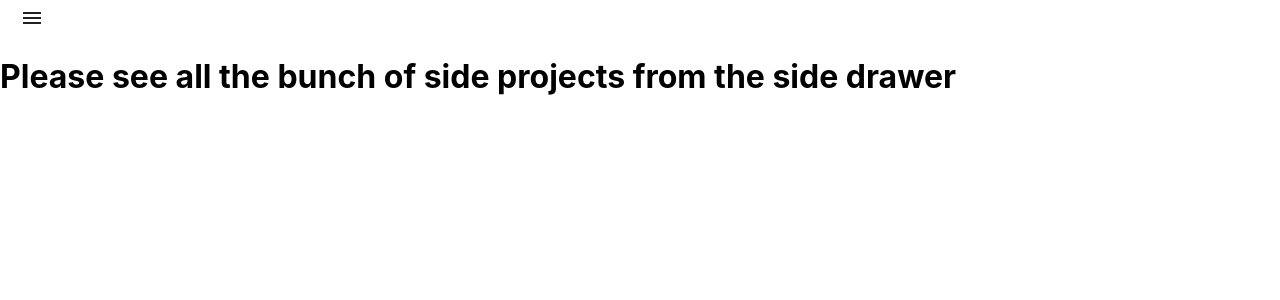
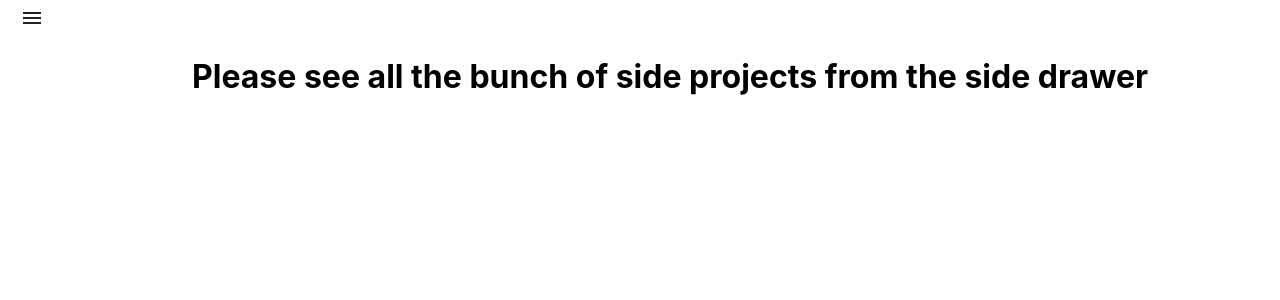
Before and after one commit to akhil9tiet/triplebytetest, a React (Create React App) app: page / in a window 1280 px wide. Shown: the top 300 px of the page. Built offline with nearby package versions, Linux system fonts and the light colour scheme.

Commit message:
wip: add LiveSearch to side drawer

```diff
--- /dev/null
+++ b/src/App.css
@@ -0,0 +1,5 @@
+.body{
+
+  height:100%;
+  padding-left: 15%;
+}
--- a/src/App.js
+++ b/src/App.js
@@ -2,11 +2,14 @@ import React from 'react';
 import Home from './Components/Home';
 import Cards from './Components/Cards/Cards';
 import DadJokes from './Components/API_call/DadJokes';
+import LiveSearch from './Components/LiveSearch';
 import SideDrawer from './Components/SideDrawer';
 import SendPropsUp from './Components/SendPropsUp';
 import ContactUs from './Components/ContactUs';
 import Report from './Components/ServerLogs/Report';
 import { Switch, Route } from 'react-router-dom';
+
+import './App.css';
 
 function App() {
 	const logs = [
@@ -22,13 +25,16 @@ function App() {
 		<React.Fragment>
 			<SideDrawer />
 			<Switch>
+				<div className="body">
 					<Route exact path='/' component={Home} />
 					<Route path='/home' component={Home} />
 					<Route exact path='/dad-jokes' component={DadJokes} />
+					<Route exact path='/live-search' component={LiveSearch} />
 					<Route exact path='/list-cards' component={Cards}></Route>
 					<Route exact path='/server-logs' render={(props) => <Report logs={logs} {...props} />}></Route>
 					<Route exact path='/send-props-up' component={SendPropsUp}></Route>
 					<Route exact path='/contact-us' component={ContactUs}></Route>
+				</div>
 			</Switch>
 		</React.Fragment>
 	);
--- a/src/Components/SideDrawer/SideDrawer.js
+++ b/src/Components/SideDrawer/SideDrawer.js
@@ -32,7 +32,13 @@ export default function TemporaryDrawer() {
 	};
 
 	const sideList = (side) => {
-		const pages = ['dad-jokes', 'list-cards', 'server-logs', 'send-props-up', 'contact-us'];
+		const pages = [
+			'dad-jokes',
+			"live-search",
+			'list-cards',
+			'server-logs',
+			'send-props-up',
+			'contact-us'];
 		return (
 			<div
 				className={classes.list}
```
Lines whose indentation alone changed are shown as unchanged.
